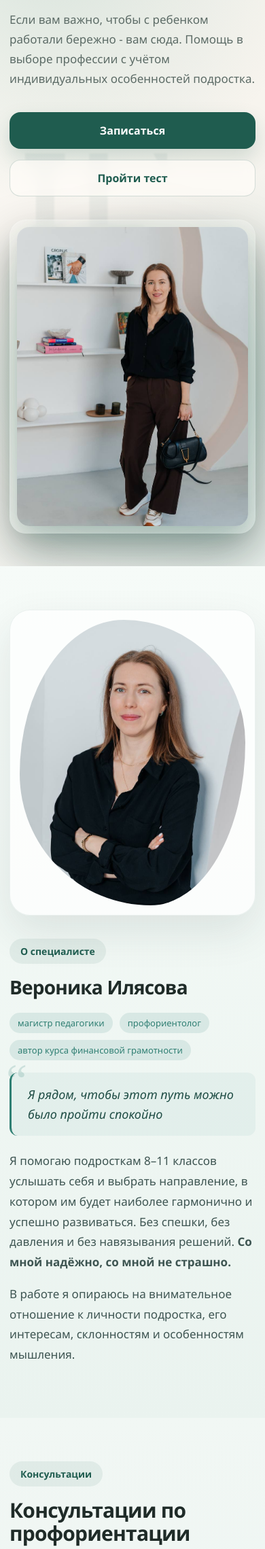
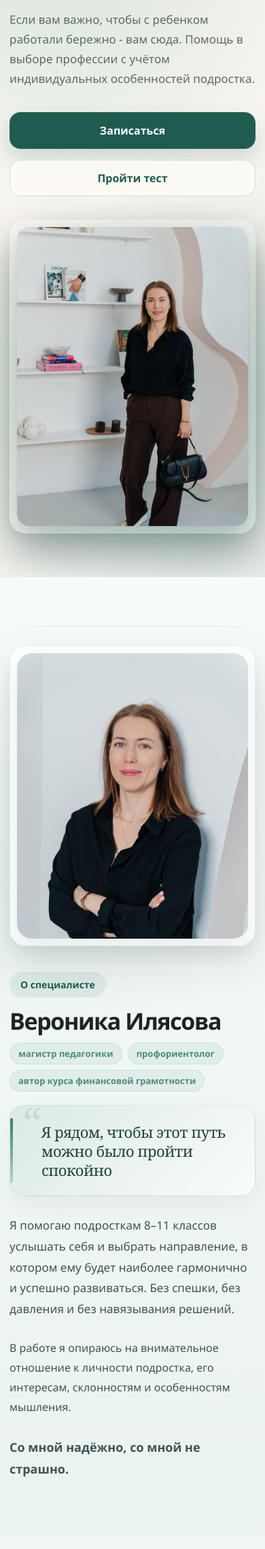
Before and after one commit to rasterz/psychotestTrue, a Flask app: page / in a window 390 px wide. Shown: the part 324-2603 px from the top of the page at 68% size. Run offline with Flask 3, Linux system fonts and the light colour scheme.

Commit message:
brain in game

```diff
--- a/static/landing.css
+++ b/static/landing.css
@@ -220,15 +220,18 @@ a {
 }
 
 .about {
-    padding: 110px 0;
+    position: relative;
+    padding: 120px 0;
     background:
-        linear-gradient(180deg, #f6fbf8 0%, #eaf3ef 100%);
+        radial-gradient(circle at 18% 30%, rgba(47,127,115,0.06), transparent 28%),
+        linear-gradient(180deg, #f7fbf9 0%, #eaf3ef 100%);
+    overflow: hidden;
 }
 
 .about-grid {
     display: grid;
-    grid-template-columns: 0.9fr 1.1fr;
-    gap: 54px;
+    grid-template-columns: 0.92fr 1.08fr;
+    gap: 64px;
     align-items: center;
 }
 
@@ -238,28 +241,47 @@ a {
 }
 
 .about-image-card {
+    position: relative;
     width: 100%;
     max-width: 430px;
-    padding: 14px;
-    border-radius: 30px;
-    background: rgba(255, 255, 255, 0.72);
+    padding: 16px;
+    border-radius: 34px;
+    background: rgba(255, 255, 255, 0.78);
     border: 1px solid rgba(31, 92, 79, 0.08);
-    box-shadow: 0 24px 60px rgba(34, 49, 45, 0.10);
+    box-shadow:
+        0 28px 70px rgba(34, 49, 45, 0.10),
+        0 10px 28px rgba(31, 92, 79, 0.06);
+}
+
+.about-image-card::before {
+    content: "";
+    position: absolute;
+    inset: -20px;
+    border-radius: 40px;
+    background: radial-gradient(circle, rgba(47,127,115,0.10), transparent 70%);
+    z-index: -1;
+    filter: blur(18px);
 }
 
 .about-image-card img {
     width: 100%;
-    height: 560px;
+    height: 580px;
     object-fit: cover;
-    border-radius: 46% 54% 42% 58% / 54% 43% 57% 46%;
+    object-position: center 12%;
+    border-radius: 32px;
+    box-shadow: 0 16px 34px rgba(34, 49, 45, 0.08);
+}
+
+.about-content {
+    max-width: 640px;
 }
 
 .about-content h2 {
-    margin: 0 0 22px;
-    font-size: clamp(28px, 4vw, 46px);
-    line-height: 1.15;
-    letter-spacing: -0.8px;
-    color: #1f2b28;
+    margin: 0 0 14px;
+    font-size: clamp(34px, 4.8vw, 56px);
+    line-height: 1.02;
+    letter-spacing: -1.4px;
+    color: #1b2623;
 }
 
 .section-label {
@@ -273,6 +295,33 @@ a {
     font-weight: 600;
 }
 
+
+.about-copy {
+    display: flex;
+    flex-direction: column;
+    gap: 14px;
+}
+
+.about-text {
+    margin: 0;
+    color: #405552;
+    line-height: 1.9;
+    font-size: 17px;
+}
+
+.about-text-lead {
+    font-size: 19px;
+    line-height: 1.85;
+    color: #314542;
+}
+
+.about-text-strong {
+    font-size: 20px;
+    line-height: 1.6;
+    font-weight: 700;
+    color: #1f5c4f;
+}
+
 .about-text {
     color: #3e5552;
     line-height: 1.8;
@@ -320,17 +369,23 @@ a {
 .about-tags {
     display: flex;
     flex-wrap: wrap;
-    gap: 10px;
-    margin: 10px 0 18px 0;
+    gap: 10px 12px;
+    margin: 0 0 24px;
 }
 
 .about-tags span {
-    background: rgba(47,127,115,0.12);
-    color: #2f7f73;
-    font-size: 13px;
-    padding: 6px 12px;
-    border-radius: 20px;
-    font-weight: 500;
+    display: inline-flex;
+    align-items: center;
+    min-height: 34px;
+    padding: 8px 14px;
+    border-radius: 999px;
+    background: rgba(47, 127, 115, 0.08);
+    border: 1px solid rgba(47, 127, 115, 0.10);
+    color: #4d8b81;
+    font-size: 14px;
+    font-weight: 600;
+    line-height: 1;
+    white-space: nowrap;
 }
 
 @media (max-width: 980px) {
@@ -361,12 +416,16 @@ a {
     }
 
         .about {
-        padding: 84px 0;
+    padding: 90px 0;
     }
 
     .about-grid {
         grid-template-columns: 1fr;
-        gap: 34px;
+        gap: 38px;
+    }
+
+    .about-content {
+        max-width: 100%;
     }
 
     .about-image-card {
@@ -375,7 +434,7 @@ a {
 
     .about-image-card img {
         height: 500px;
-    }
+}
 }
 
 @media (max-width: 640px) {
@@ -384,7 +443,7 @@ a {
     }
 
     .hero {
-        padding: 24px 0 48px;
+        padding: 24px 0 64px;
     }
 
     .hero-badge {
@@ -414,6 +473,7 @@ a {
     .hero-image-card img {
         height: 440px;
         border-radius: 18px;
+        object-position: center 12%;
     }
 
     .placeholder-block {
@@ -427,27 +487,85 @@ a {
     .placeholder-block p {
         font-size: 17px;
     }
-        .about {
-        padding: 64px 0;
+
+    .about {
+       padding: 72px 0 68px;
+    }
+
+    .about::before {
+        content: "";
+        display: block;
+        width: 100%;
+        height: 1px;
+        margin-bottom: 28px;
+        background: linear-gradient(
+            90deg,
+            transparent 0%,
+            rgba(47, 127, 115, 0.12) 20%,
+            rgba(47, 127, 115, 0.12) 80%,
+            transparent 100%
+        );
     }
 
     .about-content h2 {
-        font-size: 28px;
+        font-size: 34px;
+        line-height: 1.04;
     }
 
     .about-text {
+        font-size: 16px;
+        line-height: 1.8;
+    }
+
+    .about-text-lead {
         font-size: 17px;
-        line-height: 1.75;
-    }
-
-    .about-point {
-        padding: 18px;
+        line-height: 1.8;
+    }
+
+    .about-text-strong {
+        font-size: 18px;
+    }
+
+    .about-tags {
+        gap: 8px;
+        margin-bottom: 20px;
+    }
+
+    .about-tags span {
+        min-height: 32px;
+        padding: 7px 12px;
+        font-size: 13px;
+    }
+
+    .quote-card {
+        padding: 20px 18px 20px 20px;
         border-radius: 18px;
+        margin-bottom: 22px;
+    }
+
+    .quote-mark {
+        left: 12px;
+        top: -6px;
+        font-size: 48px;
+    }
+
+    .about-quote {
+        padding-left: 14px;
+        font-size: 22px;
+        line-height: 1.32;
+    }
+
+    .about-image-card {
+        padding: 10px;
+        border-radius: 24px;
     }
 
     .about-image-card img {
         height: 420px;
-    }
+        border-radius: 22px;
+        object-position: center 12%;
+    }
+}
 
 }
 
@@ -750,30 +868,44 @@ filter: blur(1px);
 
 .quote-card {
     position: relative;
-    background: rgba(47,127,115,0.06);
-    padding: 18px 22px 18px 24px;
-    border-radius: 12px;
-    margin-bottom: 22px;
-
-    border-left: 3px solid #2f7f73;
+    margin: 0 0 28px;
+    padding: 24px 26px 24px 28px;
+    border-radius: 22px;
+    background: linear-gradient(135deg, rgba(47,127,115,0.10), rgba(255,255,255,0.62));
+    border: 1px solid rgba(31, 92, 79, 0.10);
+    box-shadow: 0 14px 34px rgba(34, 49, 45, 0.06);
+}
+
+.quote-card::before {
+    content: "";
+    position: absolute;
+    left: 0;
+    top: 18px;
+    bottom: 18px;
+    width: 4px;
+    border-radius: 999px;
+    background: linear-gradient(180deg, #2f7f73 0%, rgba(47,127,115,0.24) 100%);
 }
 
 .quote-mark {
     position: absolute;
-    left: -8px;
-    top: -22px;
-    font-size: 70px;
-    color: rgba(47,127,115,0.18);
-    font-family: serif;
+    left: 18px;
+    top: -8px;
+    font-size: 62px;
+    color: rgba(47,127,115,0.14);
+    font-family: Georgia, "Times New Roman", serif;
     line-height: 1;
 }
 
 .about-quote {
-    font-style: italic;
-    font-size: 18px;
-    color: #1f4d45;
     margin: 0;
-    line-height: 1.6;
+    padding-left: 18px;
+    font-size: clamp(22px, 2.4vw, 30px);
+    line-height: 1.28;
+    font-weight: 500;
+    letter-spacing: -0.4px;
+    color: #1f3f39;
+    font-family: Georgia, "Times New Roman", serif;
 }
 
 .test-button-wrap {
--- a/templates/landing.html
+++ b/templates/landing.html
@@ -121,7 +121,6 @@
         </div>
 
         <div class="about-content">
-
             <div class="section-label">О специалисте</div>
 
             <h2>Вероника Илясова</h2>
@@ -139,11 +138,11 @@
                 </p>
             </div>
 
-                    <p class="about-text">
+            <div class="about-copy">
+                <p class="about-text about-text-lead">
                     Я помогаю подросткам 8–11 классов услышать себя и выбрать направление,
-                        в котором им будет наиболее гармонично и успешно развиваться.
+                    в котором ему будет наиболее гармонично и успешно развиваться.
                     Без спешки, без давления и без навязывания решений.
-                        <strong>Со мной надёжно, со мной не страшно.</strong>
                 </p>
 
                 <p class="about-text">
@@ -151,6 +150,10 @@
                     его интересам, склонностям и особенностям мышления.
                 </p>
 
+                <p class="about-text about-text-strong">
+                    Со мной надёжно, со мной не страшно.
+                </p>
+            </div>
         </div>
     </div>
 </section>
```
Lines whose indentation alone changed are shown as unchanged.
